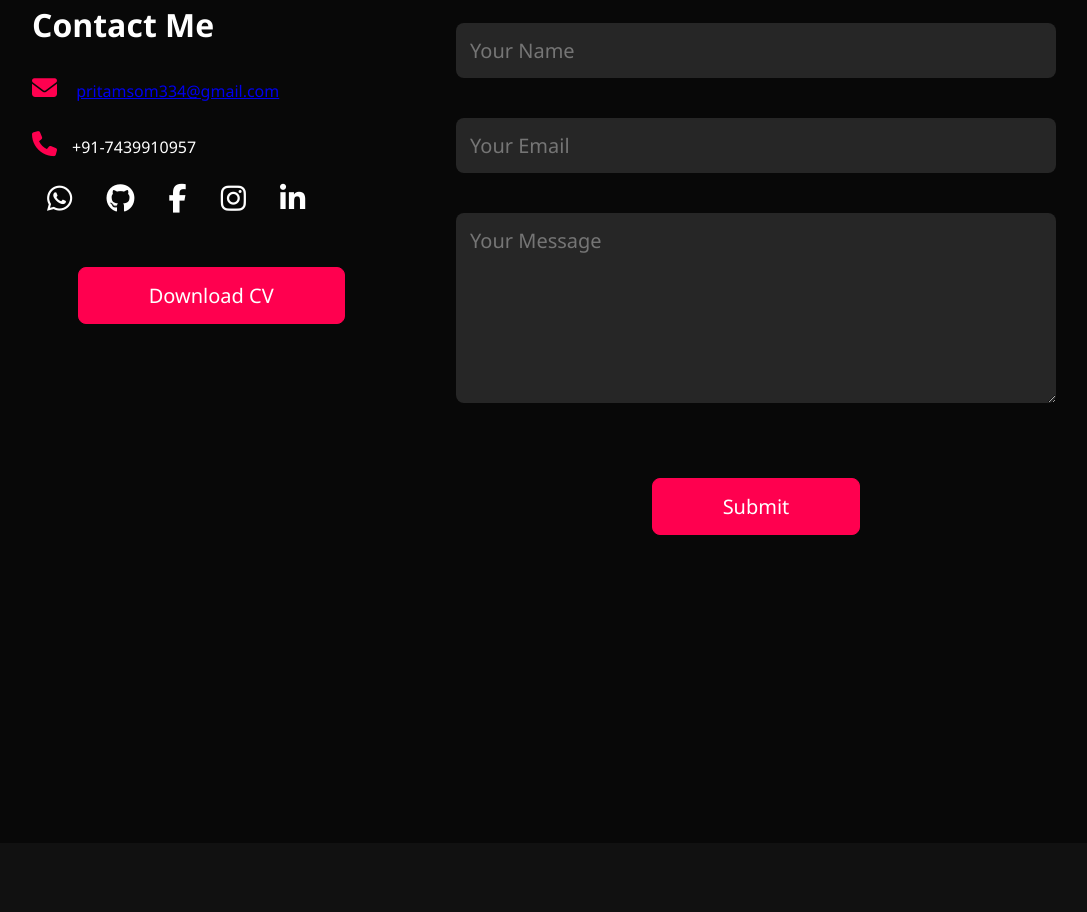
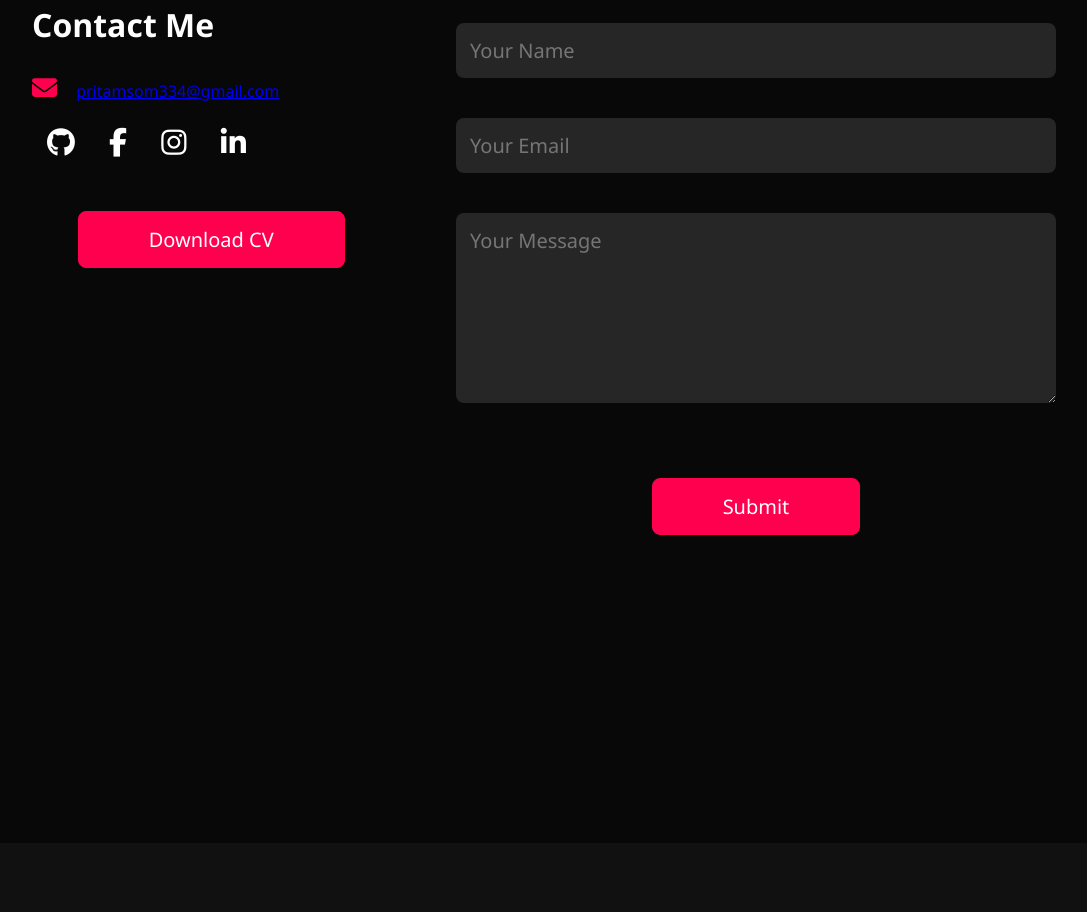
Before and after one commit to Pritam033/Portfolio, a plain HTML site: page index.html in a window 1280 px wide. Shown: the part 2597-3509 px from the top of the page, without its empty margins (96-1183 px from the left). Drawn offline with Linux system fonts and the light colour scheme.

Commit message:
Fix HTML structure and remove duplicate content

```diff
--- a/index.html
+++ b/index.html
@@ -117,11 +117,10 @@ Feel free to explore my projects and connect with me!</p>
                 <h1 class="sub-title">Contact Me</h1>
                 <p><i class="fas fa-envelope"></i> <a href="mailto:pritamsom334@gmail.com">pritamsom334@gmail.com</a></p>
 
-                <p><i class='fas fa-phone'></i>+91-7439910957</p>
 
             <div class="social-media">
 
-            <a href="https://wa.me/917439910957" target="_blank"><i class="fab fa-whatsapp"></i></a>
+
             <a href="https://github.com/Pritam033" target="_blank"><i class="fab fa-github"></i></a>
             <a href="https://www.facebook.com/profile.php?id=100074623814132" target="_blank"><i class="fab fa-facebook-f"></i></a>
             <a href="https://instagram.com/somthingpritam" target="_blank"><i class="fab fa-instagram"></i></a>
```
